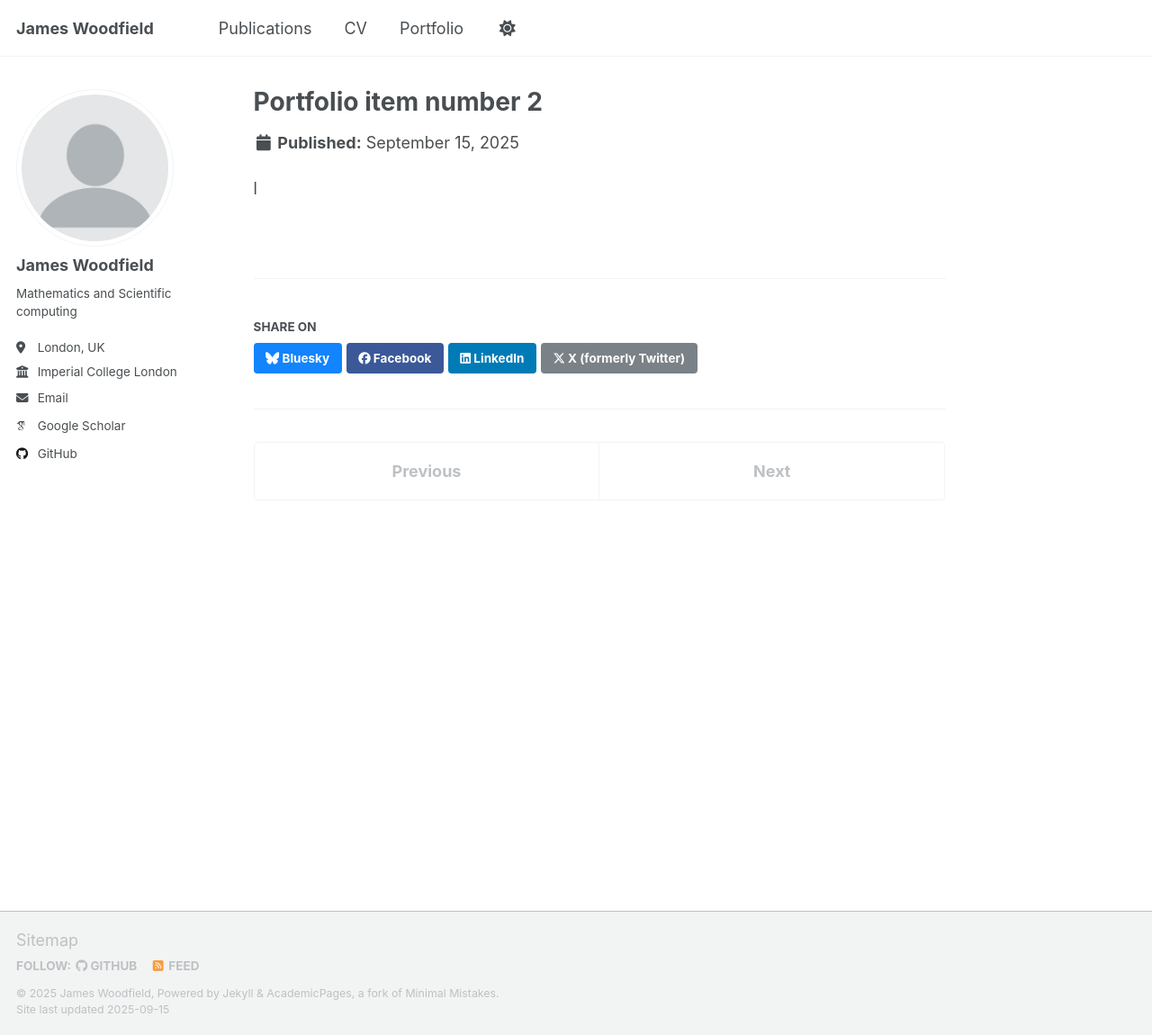
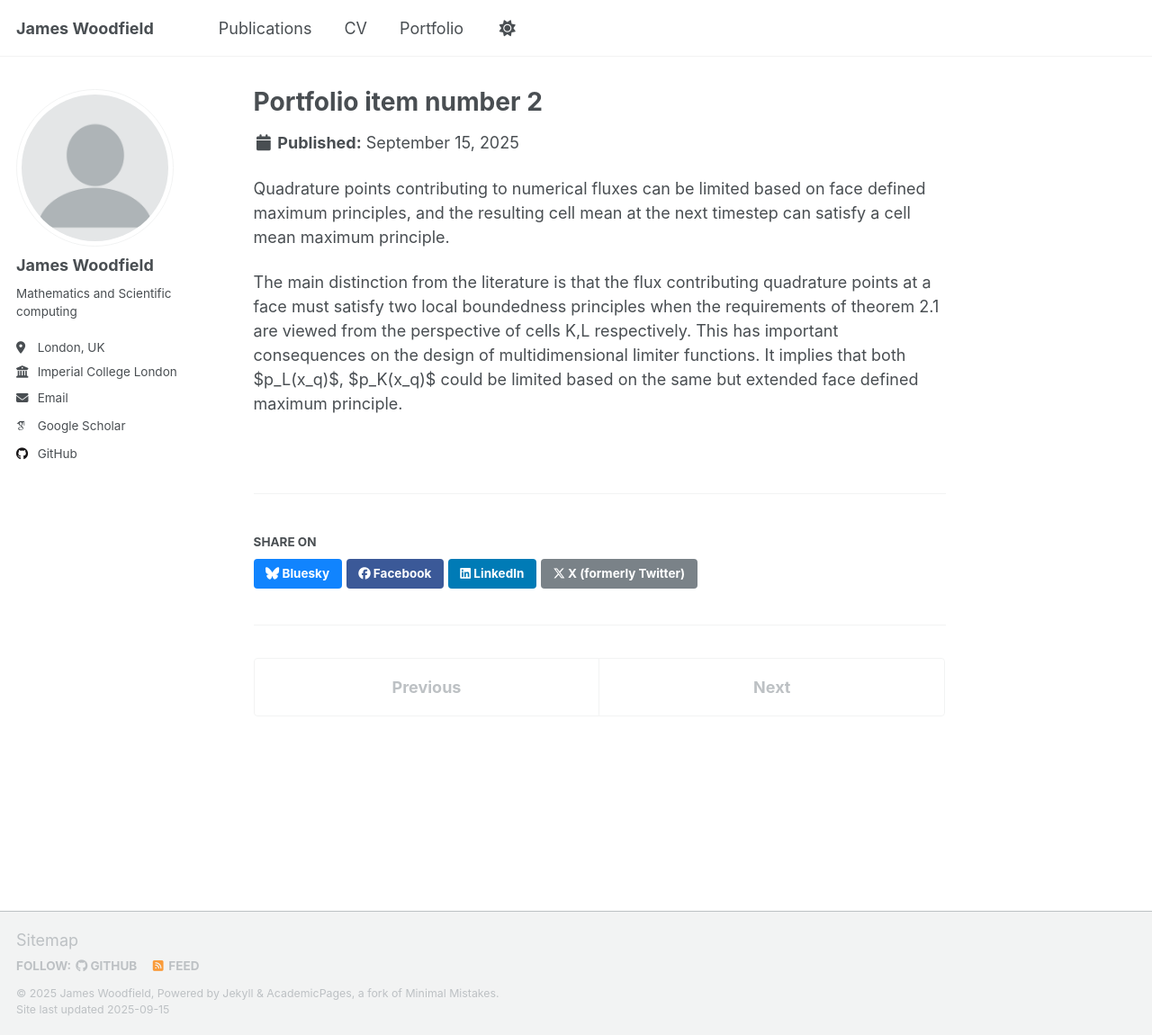
Before and after one commit to jameswoodfield/jameswoodfield.github.io, a Jekyll site: the page built from _portfolio/portfolio-8.md, in a window 1280 px wide and 1150 px high. Shown: the whole window at 90% size. Built offline with Jekyll 4.4.1, drawn with Linux system fonts in a browser that asks for light colours; some web fonts are replaced; a script that is not in the unit is left out.

Commit message:
Update portfolio items and remove portfolio-5
Revised content and excerpts for portfolio-8, portfolio-9, and portfolio-10 to provide more detailed descriptions and technical context. Deleted portfolio-5.md as it is no longer needed.

```diff
--- a/_portfolio/portfolio-8.md
+++ b/_portfolio/portfolio-8.md
@@ -3,4 +3,7 @@ title: "Portfolio item number 2"
 excerpt: "Short description of portfolio item number 2<br/><img src='/images/local_maximum_principle.png'>"
 collection: portfolio
 ---
-l
+Quadrature points contributing to numerical fluxes can be limited based on face defined maximum principles, and the resulting cell mean at the next timestep can satisfy a cell mean maximum principle.
+
+The main distinction from the literature is that the flux contributing quadrature points at a face must satisfy two local boundedness principles when the requirements of theorem 2.1 are viewed from the perspective of cells K,L respectively. This has
+important consequences on the design of multidimensional limiter functions. It implies that both $p_L(x_q)$, $p_K(x_q)$ could be limited based on the same but extended face defined maximum principle.
```
Also changed, not shown: _portfolio/portfolio-10.md (+2 -1 lines), _portfolio/portfolio-5.md (deleted, +0 -6 lines), _portfolio/portfolio-9.md (+3 -1 lines).
